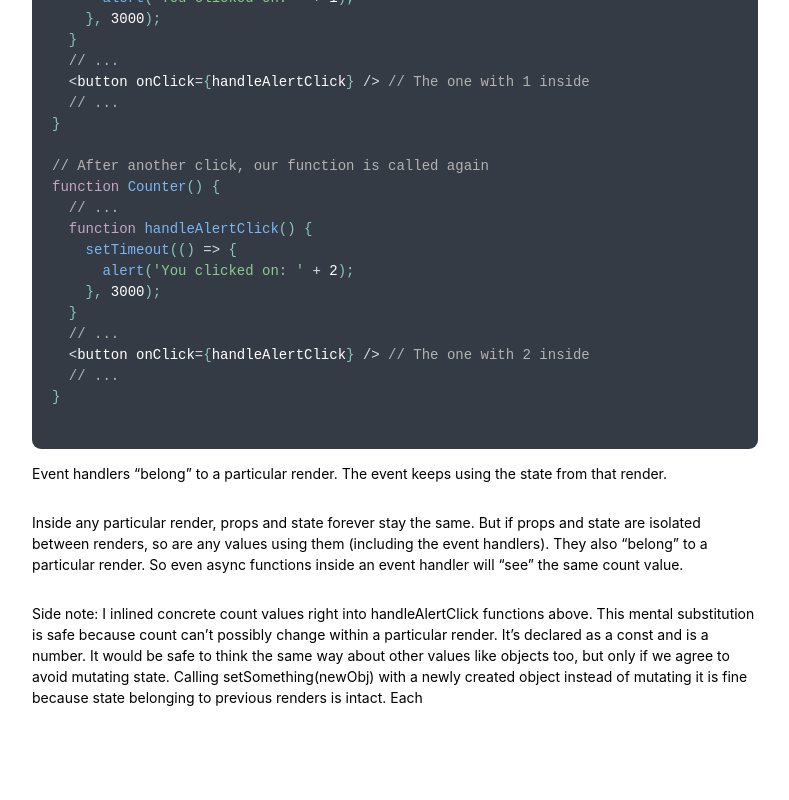
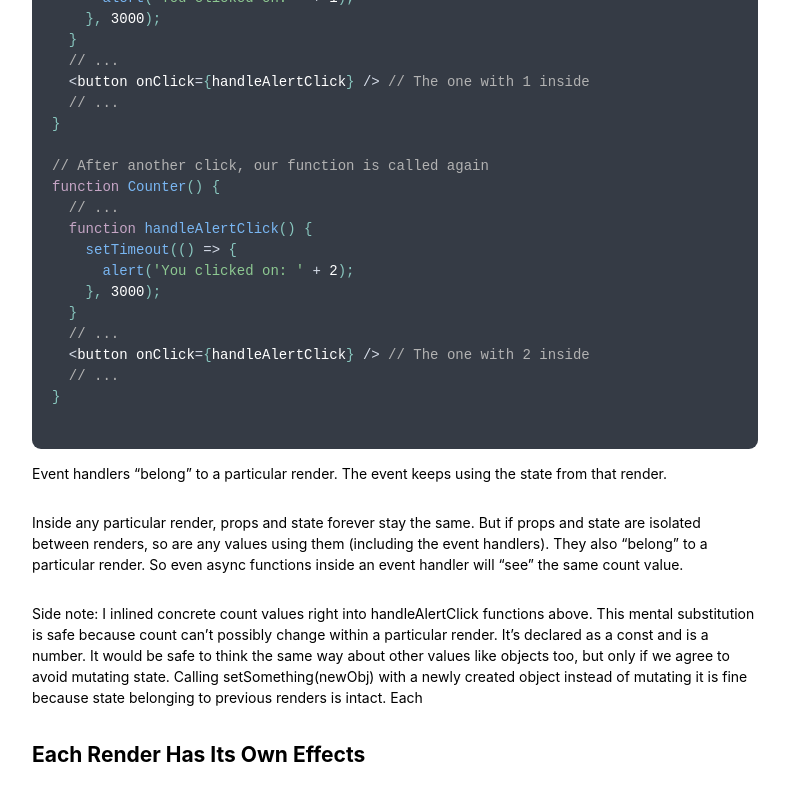
Before and after one commit to plutotv-aaa/practicing-react-hooks, a React (Create React App) app: page / in a window 1280 px wide. Shown: the part 5893-6693 px from the top of the page, without its empty margins (245-1034 px from the left). Before the commit the page ends 6657 px from the top, so only its background shows below. Built offline with nearby package versions, Linux system fonts and the light colour scheme; the HTML template or start-up script is replaced by a standard one.

Commit message:
Each Render has its own effects

```diff
--- a/src/sections/HowItWorks-Rendering.jsx
+++ b/src/sections/HowItWorks-Rendering.jsx
@@ -258,6 +258,7 @@ export const HowItWorksRendering = props => {
         setSomething(newObj) with a newly created object instead of mutating it
         is fine because state belonging to previous renders is intact. Each
       </Paragraph>
+      <Header>Each Render Has Its Own Effects</Header>
     </section>
   );
 };
```
